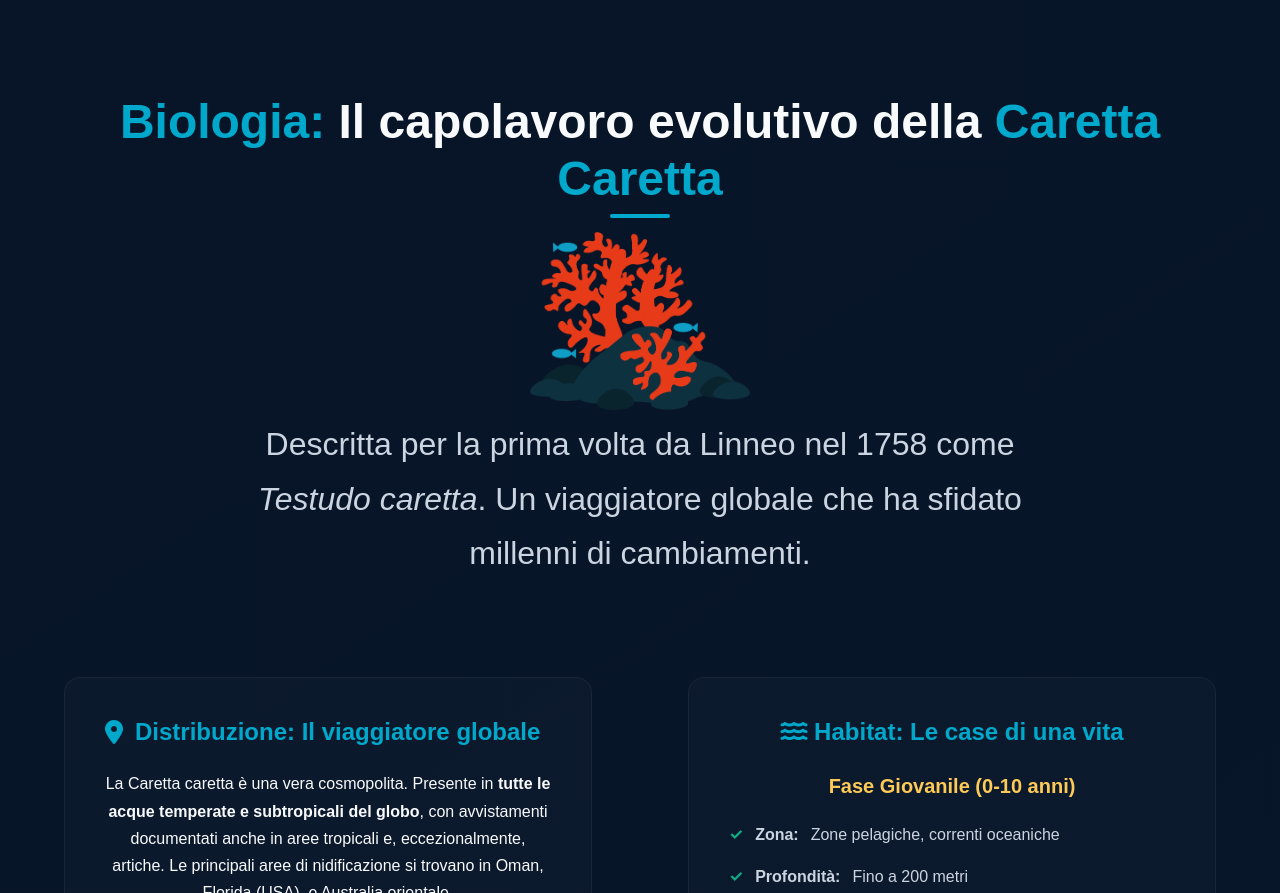
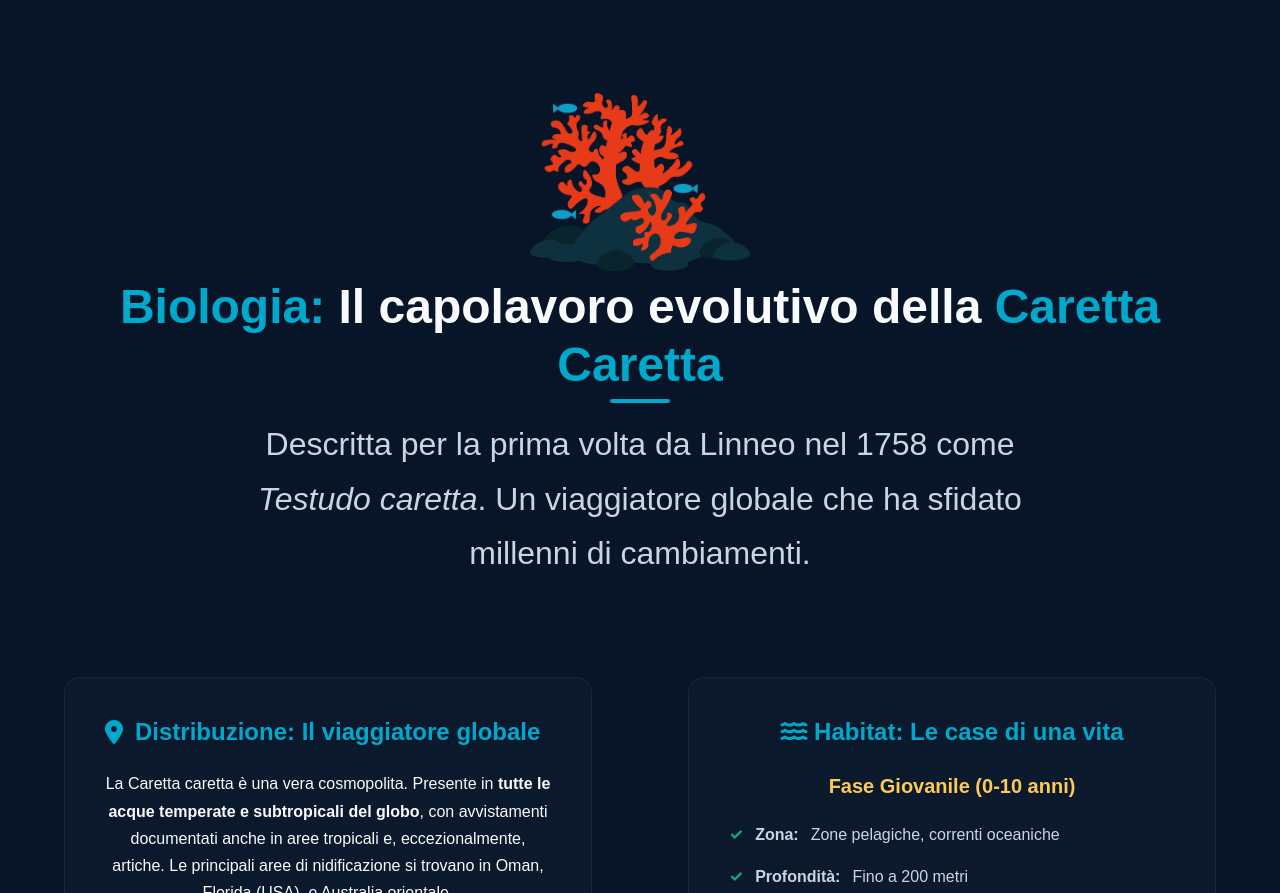
Before and after one commit to MuseBQ/Tartarughe-marine, a plain HTML site: page index.html in a window 1280 px wide. Shown: the part 1867-2760 px from the top of the page. Drawn offline with Linux system fonts and the light colour scheme; a web font is replaced by a local one.

Commit message:
Update 2.0

```diff
--- a/index.html
+++ b/index.html
@@ -71,9 +71,12 @@
                             mydas)</strong> e la maestosa <strong>Tartaruga Liuto (Dermochelys coriacea)</strong>,
                         un gigante già dai tempi dei dinosauri.
                         <br><br>
-                        La più comune tra le cugine, ovvero <strong>la Caretta Caretta</strong> è ricercata attivamente per le sue carni e per la corazza fin da tempi antichi, come testimoniano i racconti di anziani pescatori e come evidenziato in pubblicazioni specialistiche.
+                        La più comune tra le cugine, ovvero <strong>la Caretta Caretta</strong> è ricercata attivamente
+                        per le sue carni e per la corazza fin da tempi antichi, come testimoniano i racconti di anziani
+                        pescatori e come evidenziato in pubblicazioni specialistiche.
                         <br><br>
-                        Esploriamo insieme la sua biologia, le sfide che affronta e come possiamo contribuire al suo futuro.
+                        Esploriamo insieme la sua biologia, le sfide che affronta e come possiamo contribuire al suo
+                        futuro.
                     </p>
                     <div class="hero-actions">
                         <a href="#biologia" class="btn btn-primary"> Scopri la loro storia</a>
@@ -139,10 +142,12 @@
     <section id="biologia" class="section biology-section" aria-labelledby="biology-title">
         <div class="container">
             <header class="section-header">
+                <img src="assets/icone/icona Giulio/Risorsa 1.png" height="220px" width="220x">
+                <br>
                 <h2 id="biology-title" class="section-title"><span class="highlight">Biologia:</span> Il capolavoro
                     evolutivo della <span class="highlight">Caretta
-                        Caretta</span></h2><img src="assets/icone/icona Giulio/Risorsa 1.png" height="220px"
-                    width="220x">
+                        Caretta</span></h2>
+
                 <p class="section-subtitle">
                     Descritta per la prima volta da Linneo nel 1758 come <em>Testudo caretta</em>.
                     Un viaggiatore globale che ha sfidato millenni di cambiamenti.
@@ -525,9 +530,13 @@
                             <a href="mailto:info@caretta-caretta.it">info@caretta-caretta.it</a>
                         </li>
                         <li role="listitem"><i class="fas fa-phone" aria-hidden="true"></i>
-                            <a href="tel:+3906844971">Telefono: 06844971</a> (WWF Italia)</li>
+                            <a href="tel:+3906844971">Telefono: 06844971</a> (WWF Italia)
+                        </li>
                         <li role="listitem"><i class="fas fa-map-marker-alt" aria-hidden="true"></i>
-                            <a href="https://www.bing.com/ck/a?!&&p=96d7ea6674b24e77b962012d6654f9febe25285047d5aab8f9947c2936dcb908JmltdHM9MTc3MTI4NjQwMA&ptn=3&ver=2&hsh=4&fclid=16e6e548-c224-6aa0-1745-f33bc3ba6b46&u=a1L21hcHM_Jm1lcGk9MH5EaXJlY3Rpb25zfkVtYmVkZGVkfkRpcmVjdGlvbl9CdXR0b24mdHk9MCZydHA9cG9zLjQxLjkxNDUwODgxOTU4MDA4XzEyLjQ5NTAzMDQwMzEzNzIwN19fV1dGJTIwSXRhbGlhJTIwT25sdXNfX2VffiZtb2RlPWQmdj0yJnNWPTE">Via Po 25/c, 00198 Roma</a> (sede WWF Italia Onlus)</li>
+                            <a
+                                href="https://www.bing.com/ck/a?!&&p=96d7ea6674b24e77b962012d6654f9febe25285047d5aab8f9947c2936dcb908JmltdHM9MTc3MTI4NjQwMA&ptn=3&ver=2&hsh=4&fclid=16e6e548-c224-6aa0-1745-f33bc3ba6b46&u=a1L21hcHM_Jm1lcGk9MH5EaXJlY3Rpb25zfkVtYmVkZGVkfkRpcmVjdGlvbl9CdXR0b24mdHk9MCZydHA9cG9zLjQxLjkxNDUwODgxOTU4MDA4XzEyLjQ5NTAzMDQwMzEzNzIwN19fV1dGJTIwSXRhbGlhJTIwT25sdXNfX2VffiZtb2RlPWQmdj0yJnNWPTE">Via
+                                Po 25/c, 00198 Roma</a> (sede WWF Italia Onlus)
+                        </li>
                     </ul>
                 </div>
 
```
Lines whose indentation alone changed are shown as unchanged.
